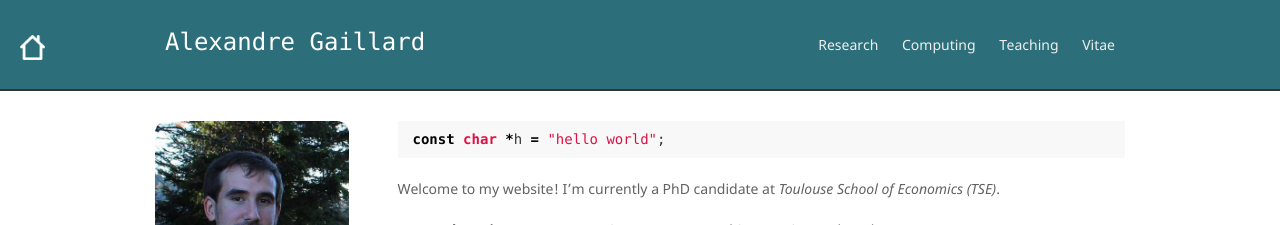
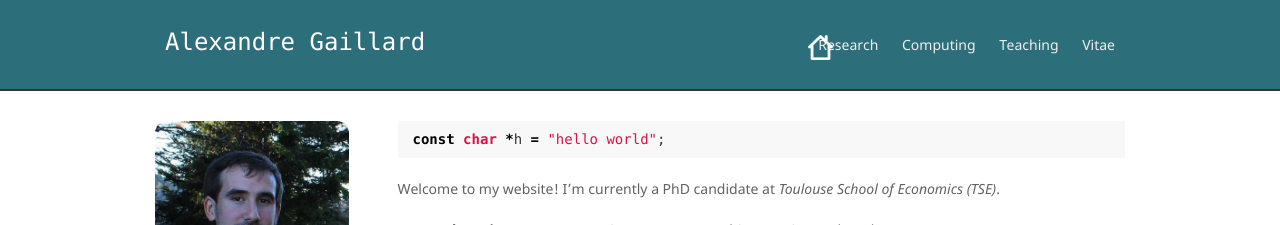
Before and after one commit to AGaillardTSE/AGaillardTSE.github.io, a Jekyll site: the page built from index.md, in a window 1280 px wide. Shown: the top 225 px of the page. Built offline with Jekyll 4.4.1, drawn with Linux system fonts in a browser that asks for light colours.

Commit message:
Update default.html

```diff
--- a/_layouts/default.html
+++ b/_layouts/default.html
@@ -19,7 +19,7 @@
       <div class="wrapper">
 <div class="title_alex" style="font-size: 24px;padding-bottom: 10px;font-size: 24px; font-family: Monaco, Bitstream Vera Sans Mono, Lucida Console, Terminal, Consolas, Liberation Mono, DejaVu Sans Mono, Courier New, monospace;">Alexandre Gaillard</div>
 <div class="nav_alex">
-  <a href="http://agaillard.eu"><img src="http://agaillard.eu/home-2-xxl.png" style="position: absolute;width:25px;top:35px;left:20px;"/></a>
+  <a href="http://agaillard.eu"><img src="http://agaillard.eu/home-2-xxl.png" style="position: absolute;width:25px;top:35px;padding-left:10px;padding-right:10px;"/></a>
   <a href="http://agaillard.eu/research/">Research</a>
   <a href="http://agaillard.eu/computing/">Computing</a>
   <a href="http://agaillard.eu/teaching/">Teaching</a>
```
